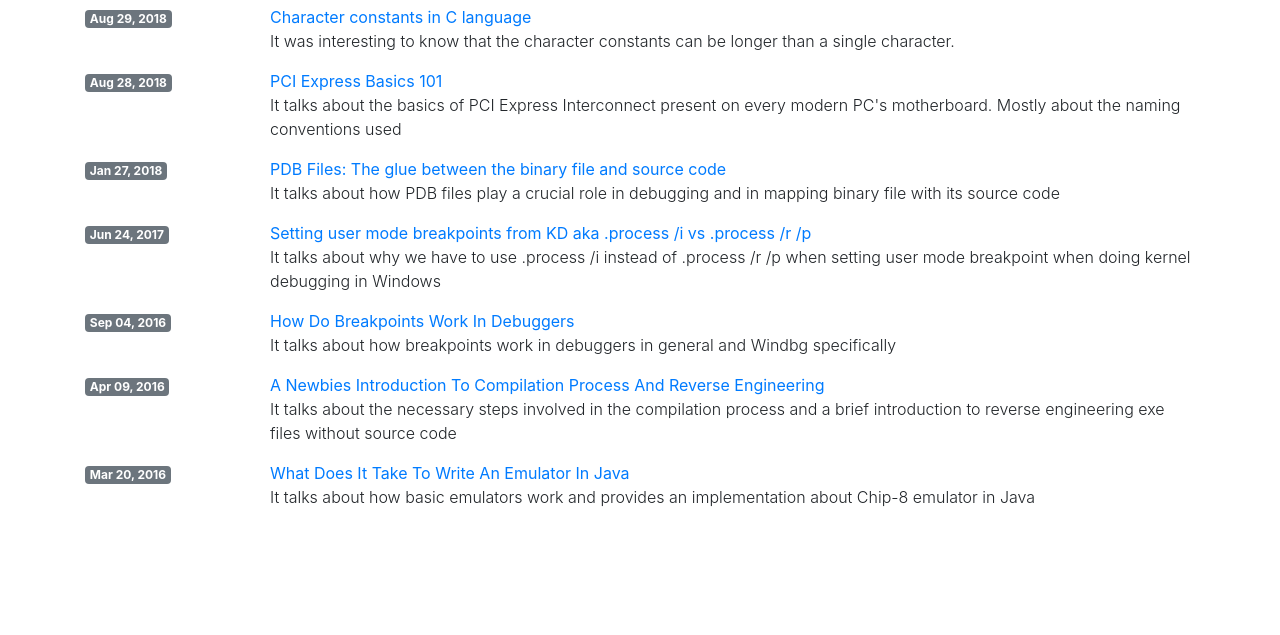
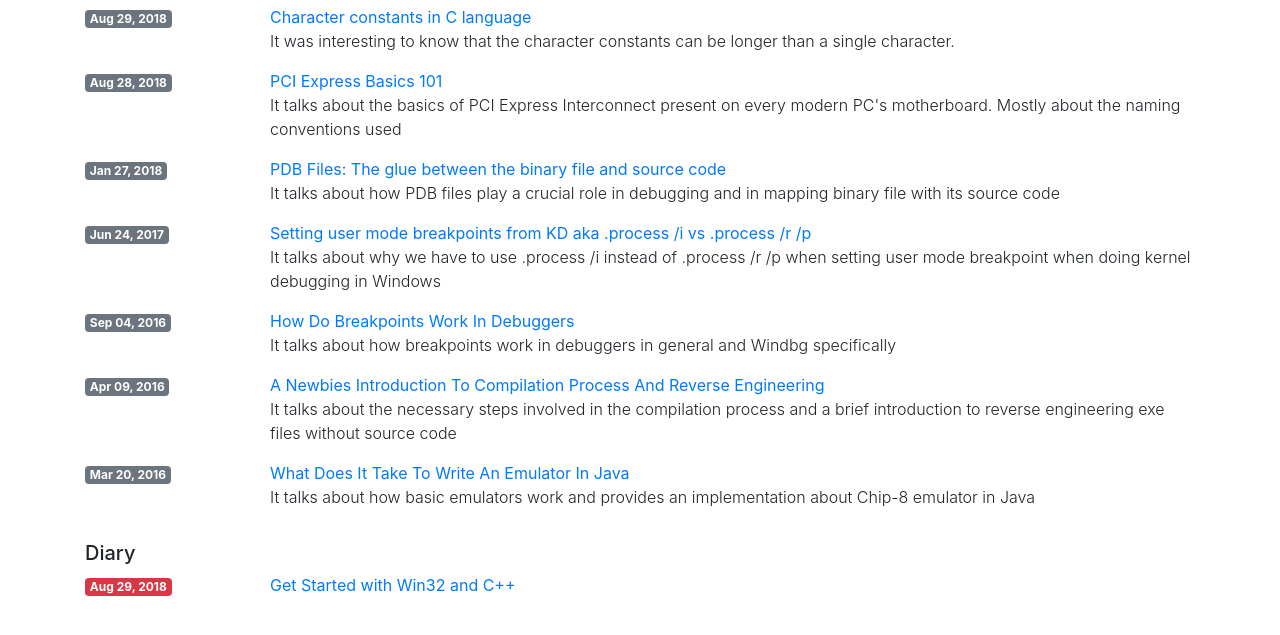
Before and after one commit to srikanth40/Website, a plain HTML site: page index.html in a window 1280 px wide. Shown: the part 99-734 px from the top of the page. Drawn offline with Linux system fonts and the light colour scheme.

Commit message:
Added  Diary
Signed-off-by: Vineel Kovvuri <vineel.kovvuri@gmail.com>

```diff
--- a/index.html
+++ b/index.html
@@ -137,6 +137,23 @@
             <div class="row mt-2 mb-2">
             </div>
 
+            <div class="row">
+                <div class="col">
+                    <h5>Diary</h5>
+                    <div class="container">
+                        <div class="row">
+                            <div class="pl-0 col-md-2 col-sm-12">
+                                <span class="badge badge-danger">Aug 29, 2018</span>
+                            </div>
+                            <div class="col-md-10 col-sm-12">
+                                <div class="row">
+                                    <a href="https://docs.microsoft.com/en-us/windows/desktop/learnwin32/learn-to-program-for-windows" target=_blank> Get Started with Win32 and C++ </a>
+                                </div>
+                            </div>
+                        </div>
+                    </div>
+                </div>
+            </div>
         </div>
         <script src="js/jquery-3.2.1.min.js"></script>
         <script src="js/bootstrap.bundle.min.js"></script>
```
